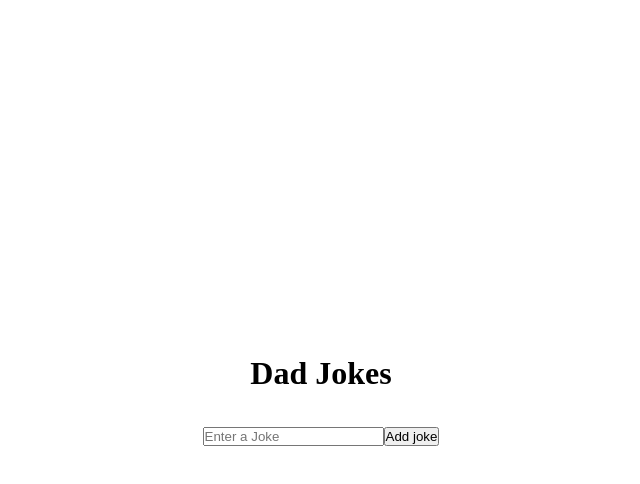
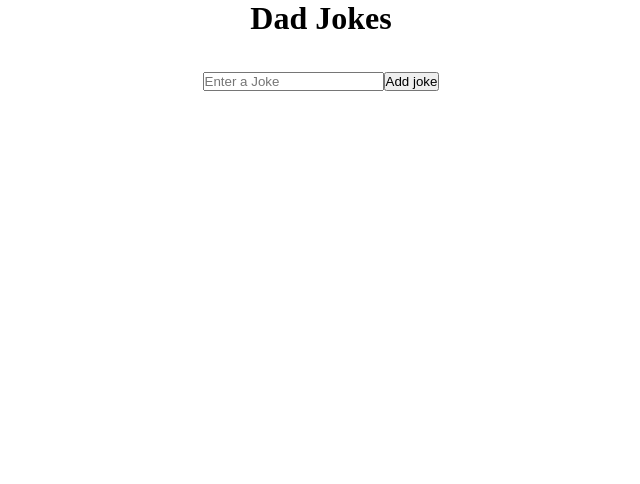
Before and after one commit to icon-ramico/dad-jokes, a React (Vite) app: page / in a window 1280 px wide. Shown: the top 484 px of the page, without its empty margins (319-959 px from the left). Built offline with nearby package versions, Linux system fonts and the light colour scheme; no server answers; the HTML template or start-up script is replaced by a standard one.

Commit message:
css and other improvements

```diff
--- a/src/App.jsx
+++ b/src/App.jsx
@@ -21,7 +21,7 @@ export default function App() {
       );
       dispatch({
         type: jokeActions.INIT,
-        payload: { jokes: jokes.map(({ joke }) => ({ text: joke })) },
+        payload: { jokes: jokes.map(({ joke }) => ({ text: joke,like:0,id:self.crypto.randomUUID() })) },
       });
     })();
   }, []);
--- a/src/style.css
+++ b/src/style.css
@@ -4,7 +4,7 @@
 }
 
 #container {
-  height: 100vh;
+  height: 100%;
   display: flex;
   flex-direction: column;
   justify-content: center;
```
